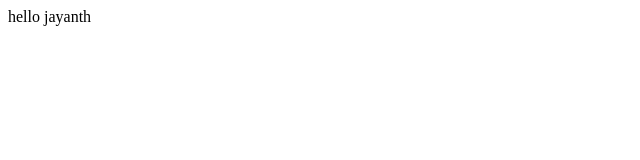
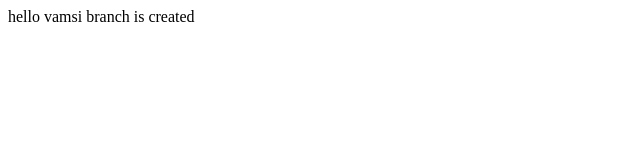
Before and after one commit to aiml096/ex, a plain HTML site: page index.html in a window 1280 px wide. Shown: the whole page, without its empty margins (0-640 px from the left). Drawn offline with Linux system fonts and the light colour scheme.

Commit message:
about vamsi branch

```diff
--- a/index.html
+++ b/index.html
@@ -1,5 +1,5 @@
 <html>
     <head>hello</head>
-    <body>jayanth
+    <body>vamsi branch is created
     </body>
 </html>
```
